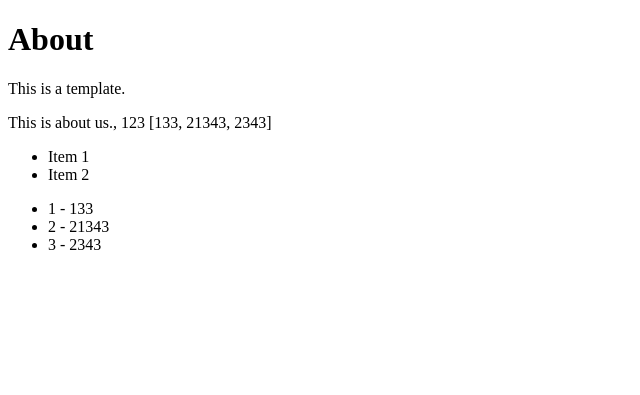
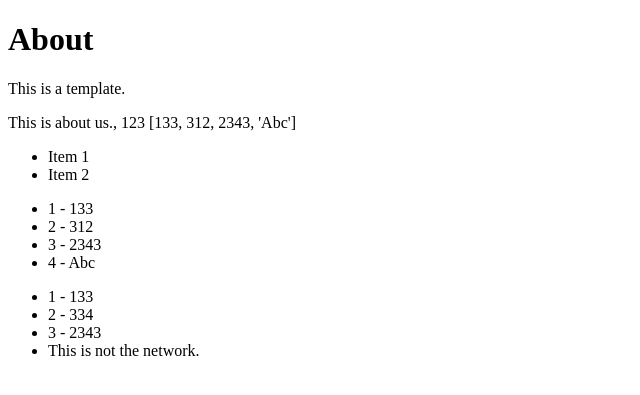
Before and after one commit to saratrajput/my_learnings, a Django app: page /about/ in a window 1280 px wide. Shown: the part 70-465 px from the top of the page, without its empty margins (0-640 px from the left). Run offline with Django 4.2, Linux system fonts and the light colour scheme.

Commit message:
:zap: Using conditions in a template.

```diff
--- a/Python/Django/src/pages/views.py
+++ b/Python/Django/src/pages/views.py
@@ -19,7 +19,8 @@ def about_view(request, *args, **kwargs):
     my_context = {
         "my_text": "This is about us.",
         "my_number": 123,
-        "my_list": [133, 21343, 2343],
+        "my_list": [133, 312, 2343, "Abc"],
+        "this_is_true": True,
     }
     return render(request, "about.html", my_context)
 
--- a/Python/Django/src/templates/about.html
+++ b/Python/Django/src/templates/about.html
@@ -20,4 +20,16 @@
     {% endfor %}
 </ul>
 
+<ul>
+    {% for abc in my_list %}
+    {% if abc == 312 %}
+    <li>{{ forloop.counter }} - {{ abc|add:22}}</li>
+    {% elif abc == "Abc" %}
+    <li>This is not the network.</li>
+    {% else %}
+    <li>{{ forloop.counter }} - {{ abc }}</li>
+    {% endif %}
+    {% endfor %}
+</ul>
+
 {% endblock %}
```
Also changed, not shown: Python/Django/README.md.
